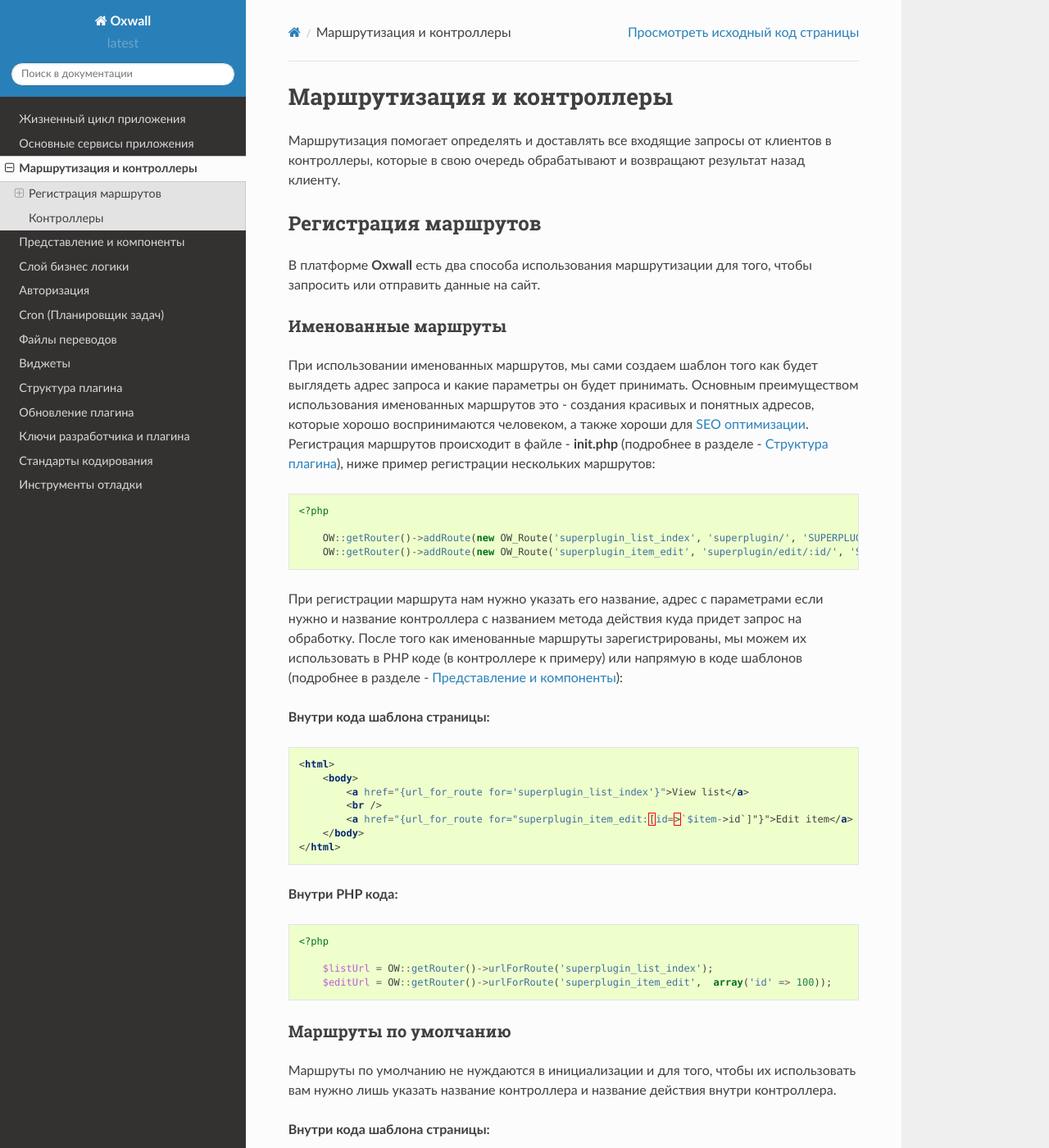
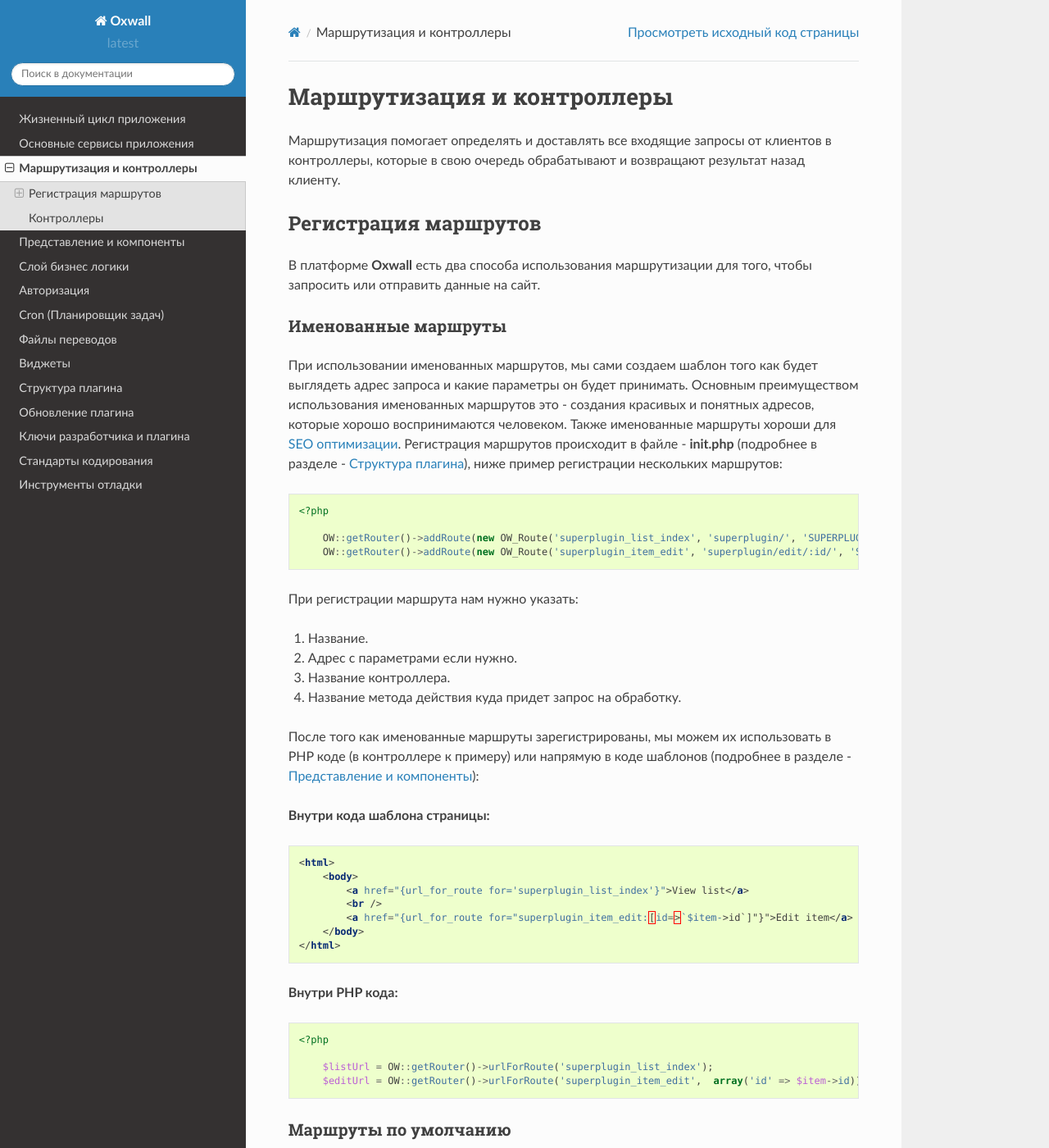
Before and after one commit to oxwall/docs-tech-ru, a Sphinx documentation site: the page built from docs/source/routing.rst, in a window 1280 px wide and 1400 px high. Shown: the whole window at 82% size. Built offline with Sphinx 7.4.7 and the Read the Docs theme 2.0.0, drawn with Linux system fonts in a browser that asks for light colours.

Commit message:
add a few corrections

```diff
--- a/docs/source/routing.rst
+++ b/docs/source/routing.rst
@@ -16,8 +16,8 @@
 ++++++++++++++++++++
 
 При использовании именованных маршрутов, мы сами создаем шаблон того как будет выглядеть адрес запроса и какие параметры он будет принимать.
-Основным преимуществом использования именованных маршрутов это - создания красивых и понятных адресов, которые хорошо воспринимаются человеком,
-а также хороши для `SEO оптимизации <https://en.wikipedia.org/wiki/Search_engine_optimization>`_. Регистрация маршрутов происходит в файле - **init.php** (подробнее в разделе - :ref:`plugin-structure-label`), ниже пример регистрации нескольких маршрутов:
+Основным преимуществом использования именованных маршрутов это - создания красивых и понятных адресов, которые хорошо воспринимаются человеком.
+Также именованные маршруты хороши для `SEO оптимизации <https://en.wikipedia.org/wiki/Search_engine_optimization>`_. Регистрация маршрутов происходит в файле - **init.php** (подробнее в разделе - :ref:`plugin-structure-label`), ниже пример регистрации нескольких маршрутов:
 
 .. code-block:: php
 
@@ -26,7 +26,13 @@
         OW::getRouter()->addRoute(new OW_Route('superplugin_list_index', 'superplugin/', 'SUPERPLUGIN_CTRL_Index', 'viewList'));
         OW::getRouter()->addRoute(new OW_Route('superplugin_item_edit', 'superplugin/edit/:id/', 'SUPERPLUGIN_CTRL_Index', 'edit'));
 
-При регистрации маршрута нам нужно указать его название, адрес с параметрами если нужно и название контроллера с названием метода действия куда придет запрос на обработку.
+При регистрации маршрута нам нужно указать:
+
+#. Название.
+#. Адрес с параметрами если нужно.
+#. Название контроллера.
+#. Название метода действия куда придет запрос на обработку.
+
 После того как именованные маршруты зарегистрированы, мы можем их использовать в PHP коде (в контроллере к примеру) или напрямую в коде шаблонов (подробнее в разделе - :ref:`view-components-label`):
 
 **Внутри кода шаблона страницы:**
@@ -48,7 +54,7 @@
     <?php
 
         $listUrl = OW::getRouter()->urlForRoute('superplugin_list_index');
-        $editUrl = OW::getRouter()->urlForRoute('superplugin_item_edit',  array('id' => 100));
+        $editUrl = OW::getRouter()->urlForRoute('superplugin_item_edit',  array('id' => $item->id));
 
 Маршруты по умолчанию
 +++++++++++++++++++++
```
